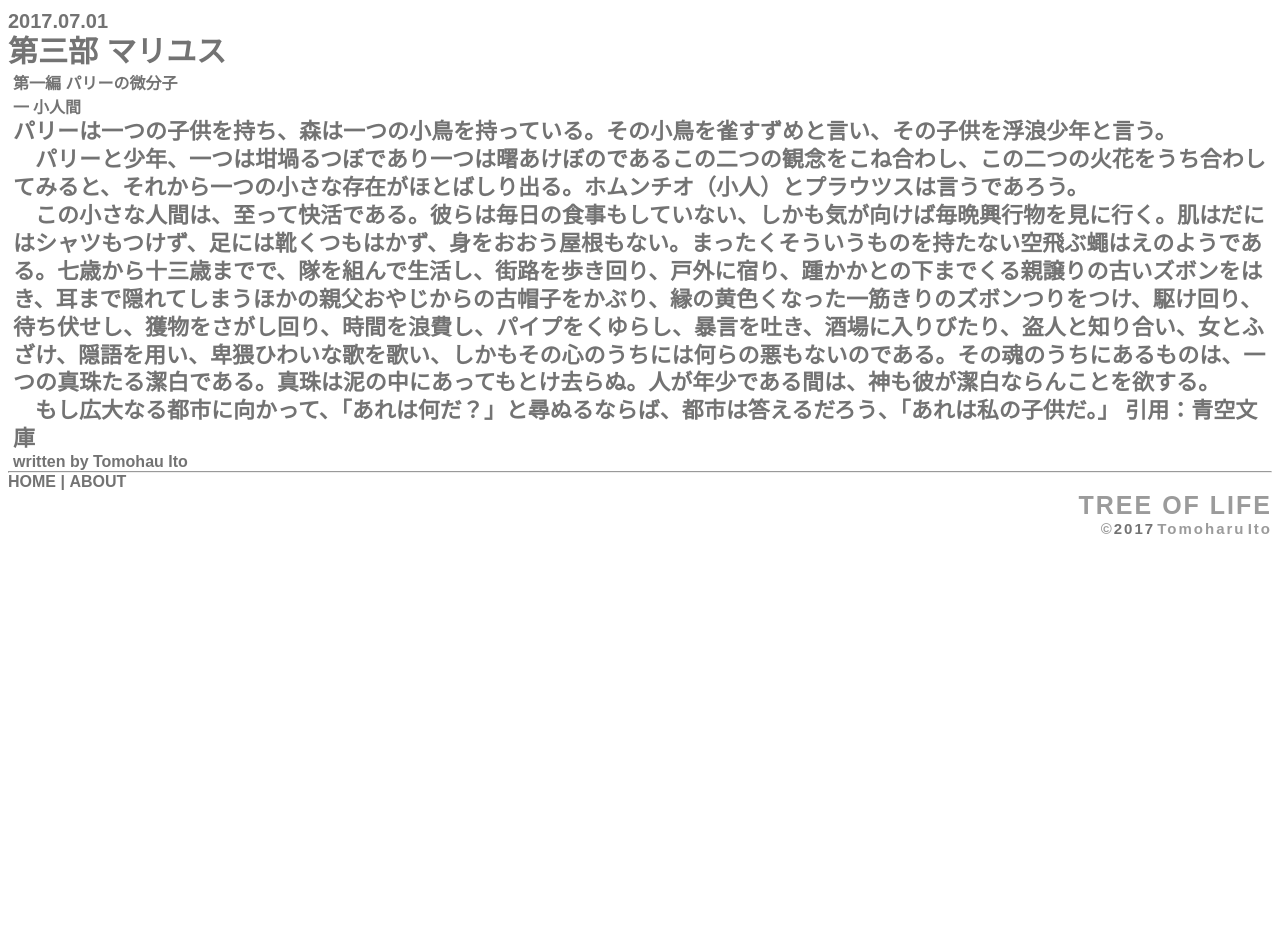
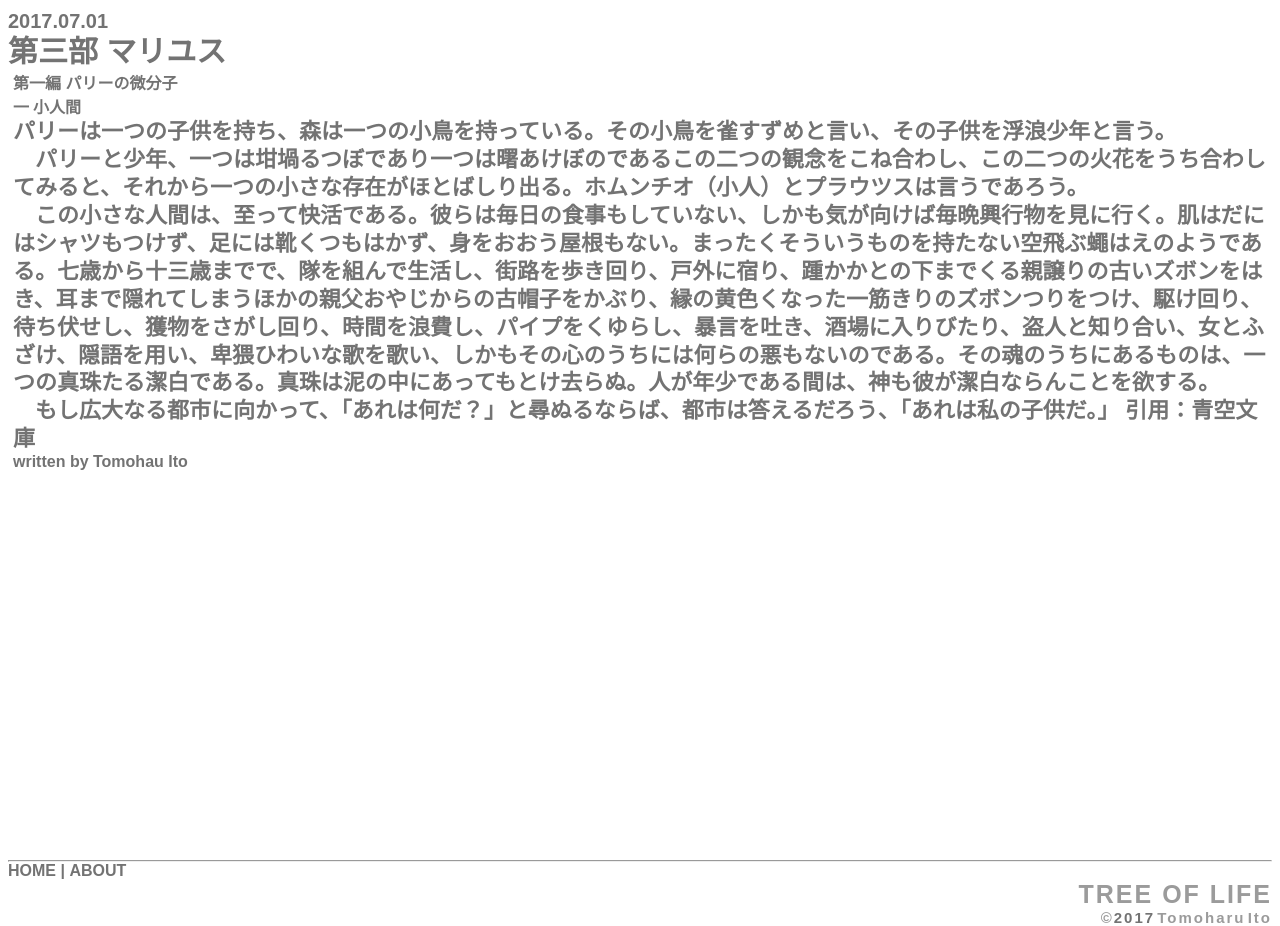
Before and after one commit to TomoharuIto/blog, a Jekyll site: the page built from _posts/2017-07-01-post.md, in a window 1280 px wide. Built offline with Jekyll 4.4.1, drawn with Linux system fonts in a browser that asks for light colours; nearby versions of some CDN libraries; some web fonts are replaced; comment, search, counter and statistics services are not loaded.

Commit message:
Update contents

```diff
--- a/common/css/post.css
+++ b/common/css/post.css
@@ -88,6 +88,7 @@ header > time {
 
 #Contents {
   padding: 0 5px;
+  flex: 1;
   /* display: flex;            */
   /* flex-flow: column nowrap; */
   /* flex: initial;            */
@@ -107,7 +108,7 @@ header > time {
 #pageFood {
   /* display: block;     */
   /* position: absolute; */
-  align-self: baseline;
+  /* align-self: baseline; */
   height: 3em;
   width: 100%;
   right: 0;
```
Also changed, not shown: 1 other file.
